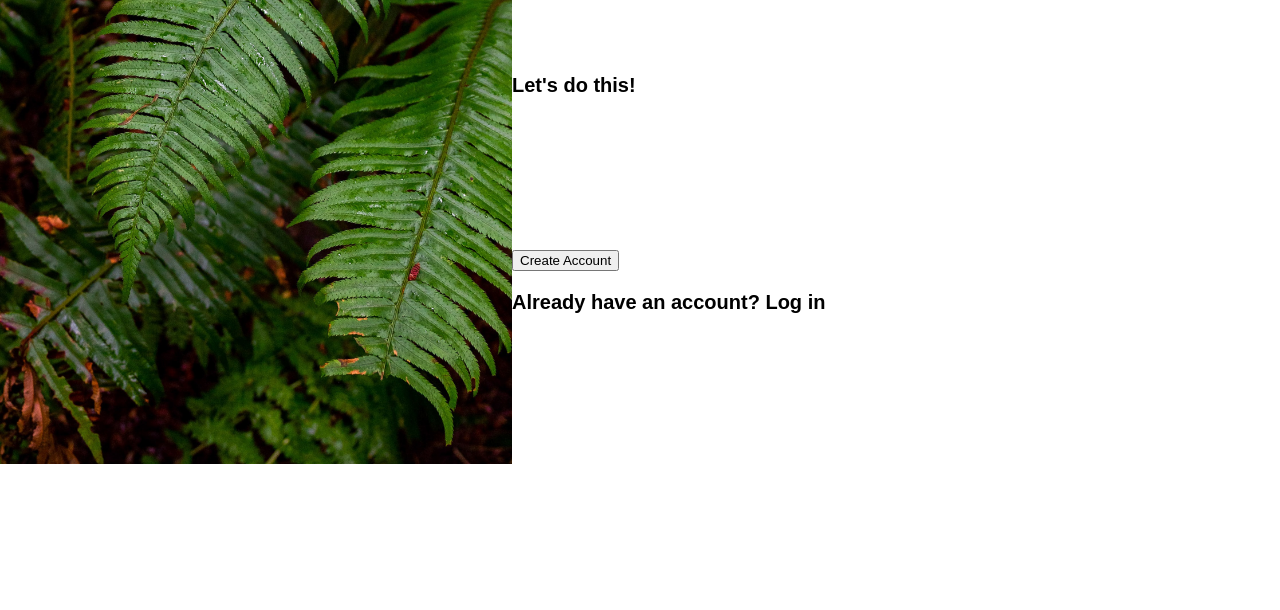
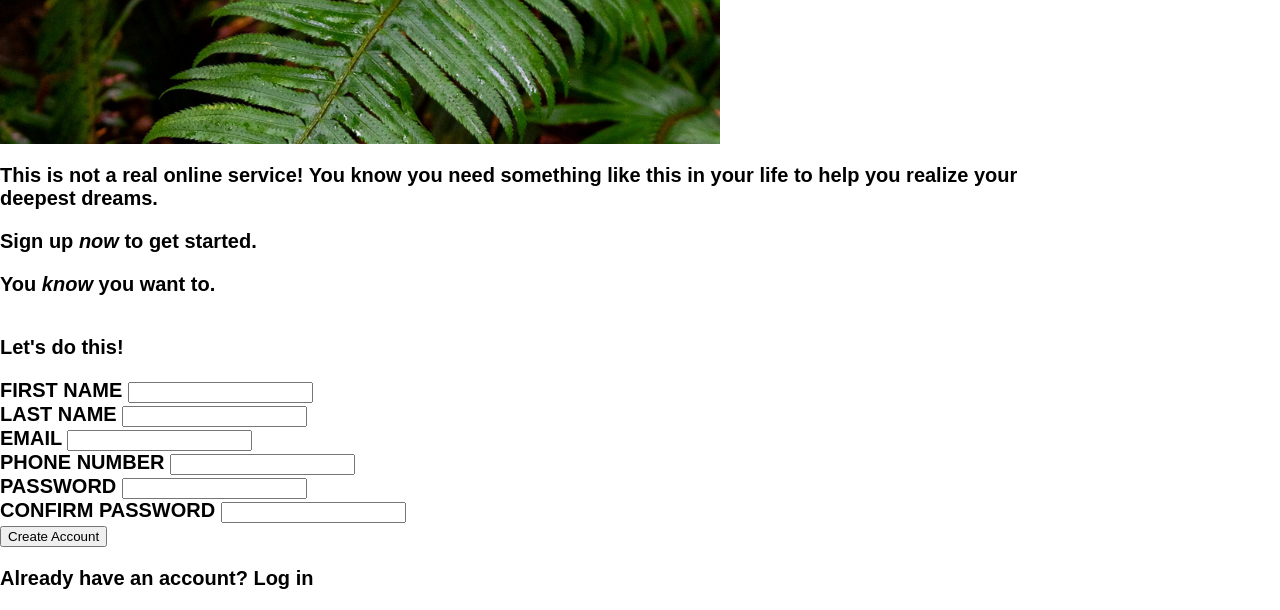
Before and after one commit to dvp-beste/Sign-up-Form, a plain HTML site: page index.html in a window 1280 px wide. Shown: the part 336-946 px from the top of the page. Before the commit the page ends 800 px from the top, so only its background shows below. Drawn offline with Linux system fonts and the light colour scheme; files whose address does not match are found by name.

Commit message:
Add the form elements

```diff
--- a/index.html
+++ b/index.html
@@ -4,11 +4,11 @@
     <meta charset="UTF-8">
     <meta http-equiv="X-UA-Compatible" content="IE=edge">
     <meta name="viewport" content="width=device-width, initial-scale=1.0">
+    <script src="script.js" defer></script>
     <link rel="stylesheet" href="styles.css">
     <title>Sign-up Form</title>
 </head>
 <body>
-    <div class="container">
     <div class="imagefield">
         <div class="logocontainer">
             <img src="odin-lined.png" alt="logo">
@@ -17,21 +17,46 @@
     </div>
     <div class="formfield">
         <div class="explanation">
-                <p>This is not a real online service! You know you need something like this in your life to help you realize your deepest dreams. Sign up <em>now</em> to get started.</p>
-                <p>You <em>know</em> you want to.</p>
+            <p>This is not a real online service! You know you need something like this in your life to help you realize your deepest dreams.</p>
+            <p>Sign up <i>now</i> to get started.</p>
+            <p>You <i>know</i> you want to.</p>
         </div>
         <div class="form">
             <p>Let's do this!</p>
-                <form action=""></form>
+            <form action="" method="post">
+                <div class="form-elem">
+                    <label for="fname">FIRST NAME</label>
+                    <input type="text" id="fname" name="fname">
+                </div>
+                <div class="form-elem">
+                    <label for="lname">LAST NAME</label>
+                    <input type="text" id="lname" name="lname">
+                </div>
+                <div class="form-elem">
+                    <label for="email">EMAIL</label>
+                    <input type="email" id="email" name="email">
+                </div>
+                <div class="form-elem">
+                    <label for="phone">PHONE NUMBER</label>
+                    <input type="tel" id="phone" name="phone">
+                </div>
+                <div class="form-elem">
+                    <label for="password">PASSWORD</label>
+                    <input type="password" id="password" name="password" required pattern="^(?=.*[A-Za-z])(?=.*\d)[A-Za-z\d]{8,}$">
+                    <span></span>
+                </div>
+                <div class="form-elem">
+                    <label for="conf-password">CONFIRM PASSWORD</label>
+                    <input type="password" id="conf-password" name="conf-password" required>
+                    <span></span>
+                </div>
+
+            </form>
         </div>
         <div class="button">
             <button>Create Account</button>
-                <p>Already have an account? Log in</p>
-            </div>
-
-
+            <p>Already have an account? <span>Log in</span></p>
         </div>
     </div>
-
 </body>
 </html>
```
Lines whose indentation alone changed are shown as unchanged.
